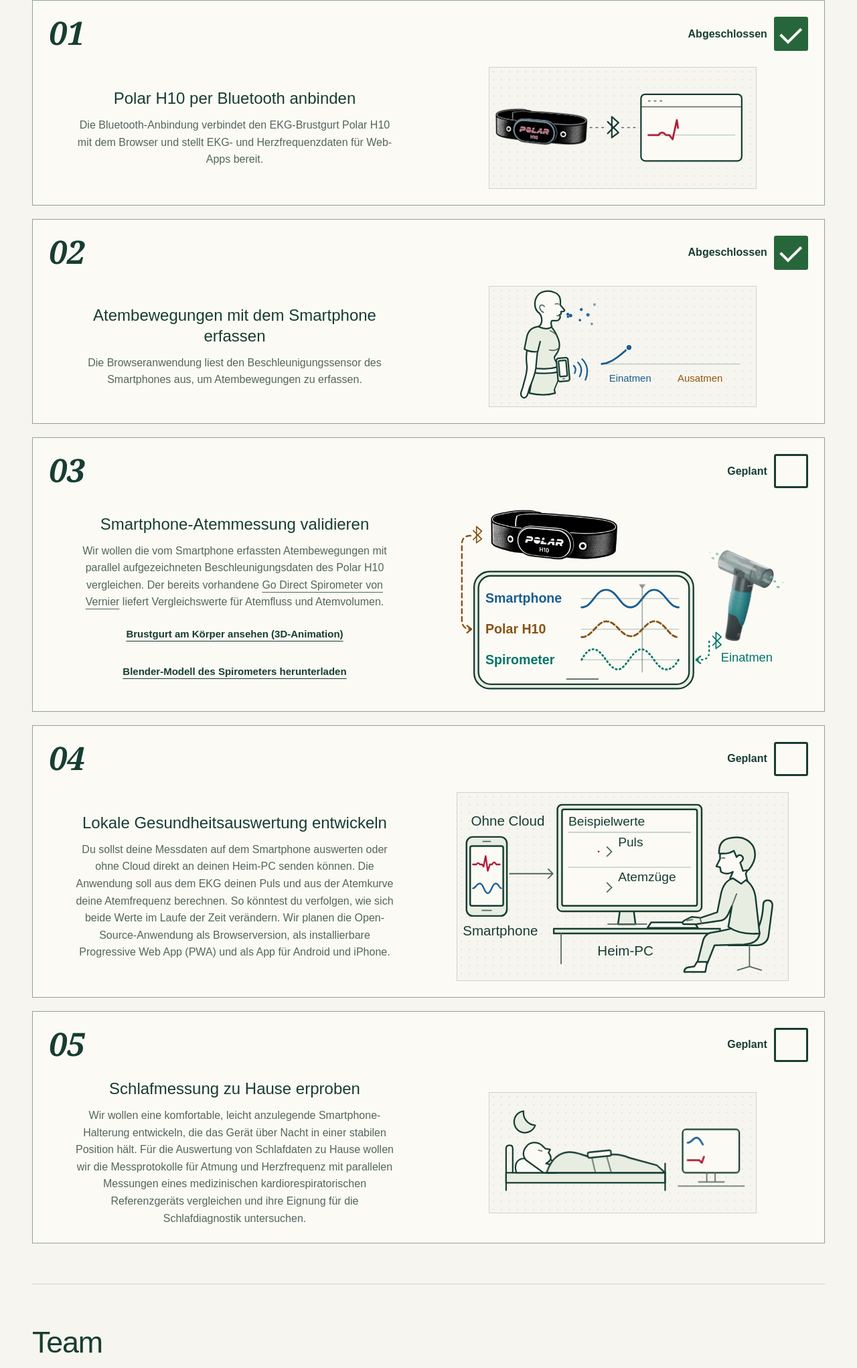
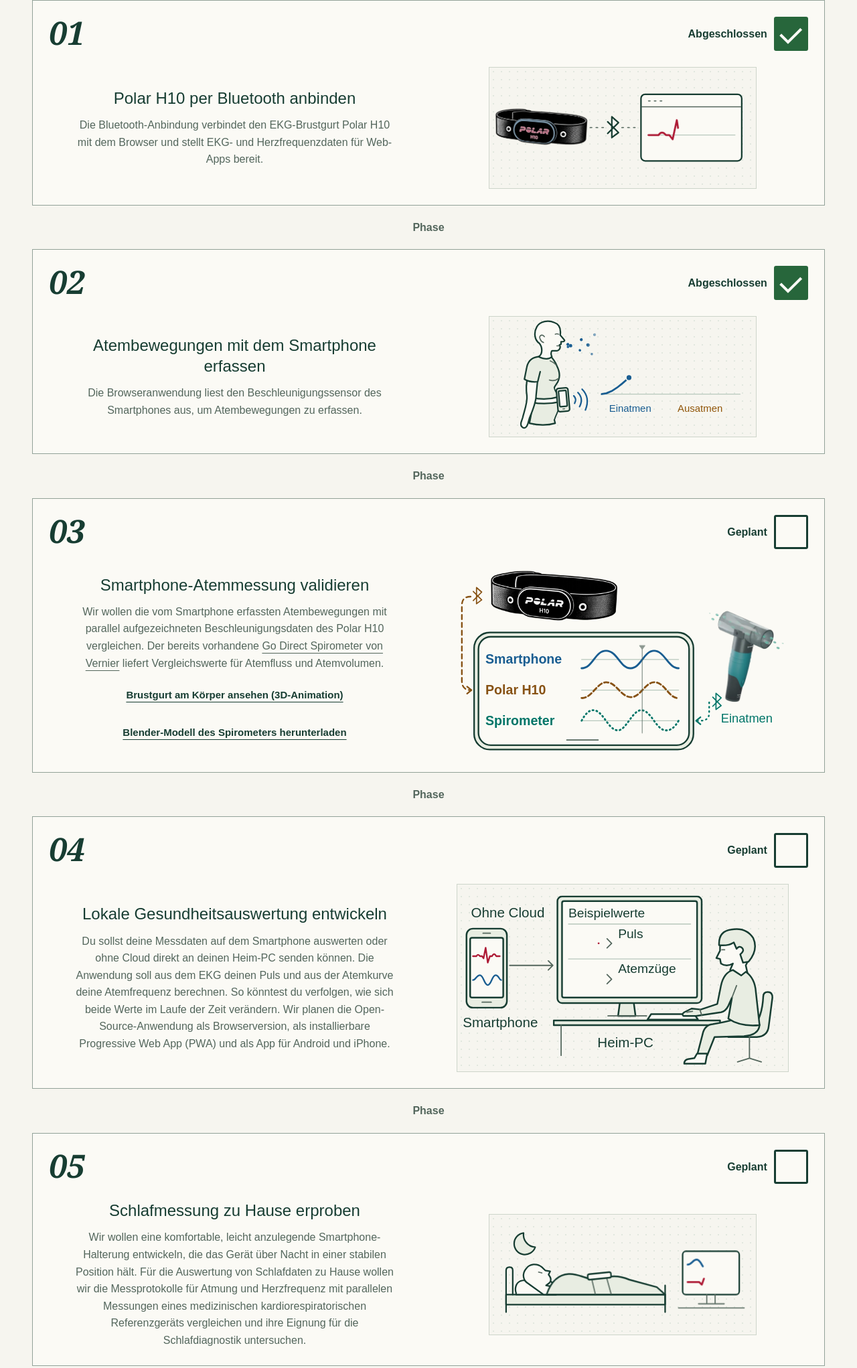
Before and after one commit to GeorgeFejer91/Pulsraum, a website with bundled scripts: page index.html in a window 1280 px wide. Shown: the part 1501-3544 px from the top of the page at 67% size. Built offline with nearby package versions, Linux system fonts and the light colour scheme; animation ran at ten frames a second.

Commit message:
Label the gaps between project timeline cards

```diff
--- a/index.html
+++ b/index.html
@@ -164,7 +164,8 @@
         <h2 id="milestones-title" data-measure data-en="Project timeline">Projektverlauf</h2>
       </div>
       <ol class="milestones" role="list">
-        <li class="knowledge-box">
+        <li>
+          <div class="knowledge-box milestone-card">
             <label class="milestone-status">
               <span data-measure data-en="Completed">Abgeschlossen</span>
               <input type="checkbox" checked disabled>
@@ -201,8 +202,11 @@
                 </g>
               </svg>
             </div>
+          </div>
         </li>
-        <li class="knowledge-box">
+        <li>
+          <div class="milestone-phase" data-measure>Phase</div>
+          <div class="knowledge-box milestone-card">
             <label class="milestone-status">
               <span data-measure data-en="Completed">Abgeschlossen</span>
               <input type="checkbox" checked disabled>
@@ -266,8 +270,11 @@
                 </g>
               </svg>
             </div>
+          </div>
         </li>
-        <li class="knowledge-box">
+        <li>
+          <div class="milestone-phase" data-measure>Phase</div>
+          <div class="knowledge-box milestone-card">
             <label class="milestone-status">
               <span data-measure data-en="Planned">Geplant</span>
               <input type="checkbox" disabled>
@@ -339,8 +346,11 @@
                 </g>
               </svg>
             </div>
+          </div>
         </li>
-        <li class="knowledge-box">
+        <li>
+          <div class="milestone-phase" data-measure>Phase</div>
+          <div class="knowledge-box milestone-card">
             <label class="milestone-status">
               <span data-measure data-en="Planned">Geplant</span>
               <input type="checkbox" disabled>
@@ -406,8 +416,11 @@
                 </g>
               </svg>
             </div>
+          </div>
         </li>
-        <li class="knowledge-box">
+        <li>
+          <div class="milestone-phase" data-measure>Phase</div>
+          <div class="knowledge-box milestone-card">
             <label class="milestone-status">
               <span data-measure data-en="Planned">Geplant</span>
               <input type="checkbox" disabled>
@@ -438,6 +451,7 @@
                   <path class="detail" d="M227 112h79"/>
                 </g>
               </svg>
+            </div>
           </div>
         </li>
       </ol>
--- a/styles.css
+++ b/styles.css
@@ -649,11 +649,20 @@ img.portrait {
 .milestones > li {
   counter-increment: milestone;
   display: grid;
+  gap: inherit;
+}
+.milestone-phase {
+  color: var(--muted);
+  font-weight: 600;
+  text-align: center;
+}
+.milestone-card {
+  display: grid;
   grid-template-columns: auto minmax(0, 1fr);
   align-items: center;
   gap: var(--card-space);
 }
-.milestones > li::before {
+.milestone-card::before {
   align-self: start;
   content: counter(milestone, decimal-leading-zero) / "";
   font: bold italic clamp(2.25rem, 4vw, 3rem)/1 Georgia, serif;
```
Also changed, not shown: for-ai/PROJECT.md (+1 -0 lines), scripts/check-visual.mjs (+12 -2 lines). Lines whose indentation alone changed are shown as unchanged.
